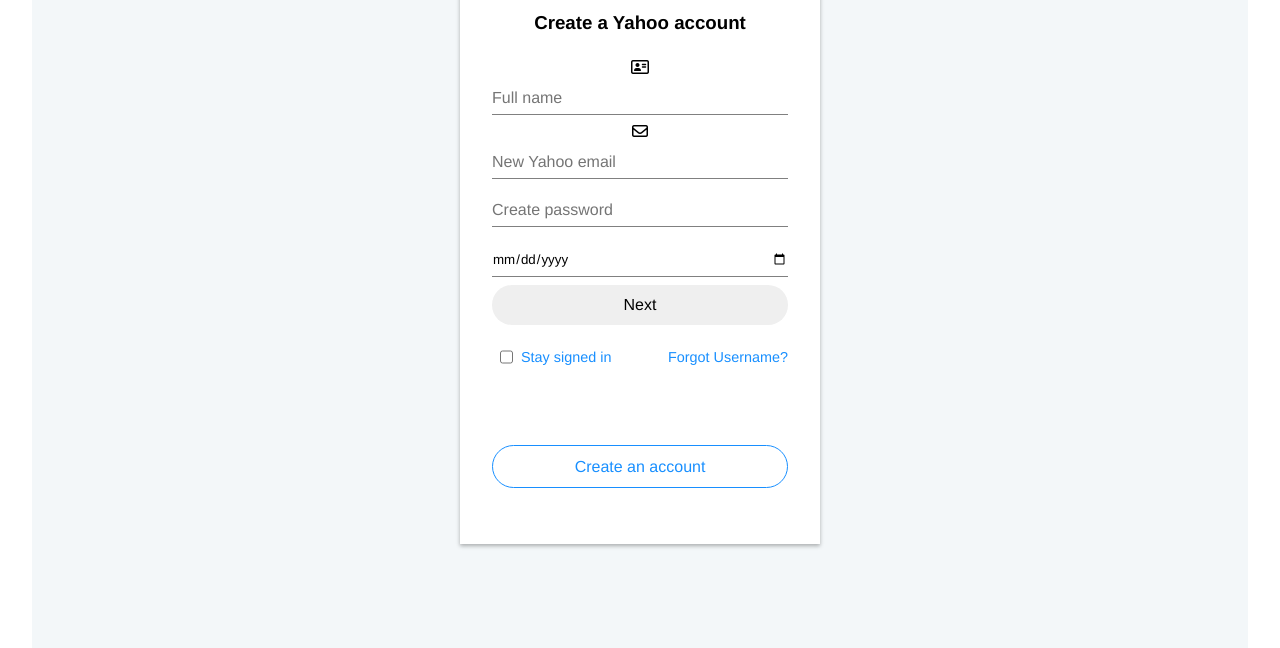
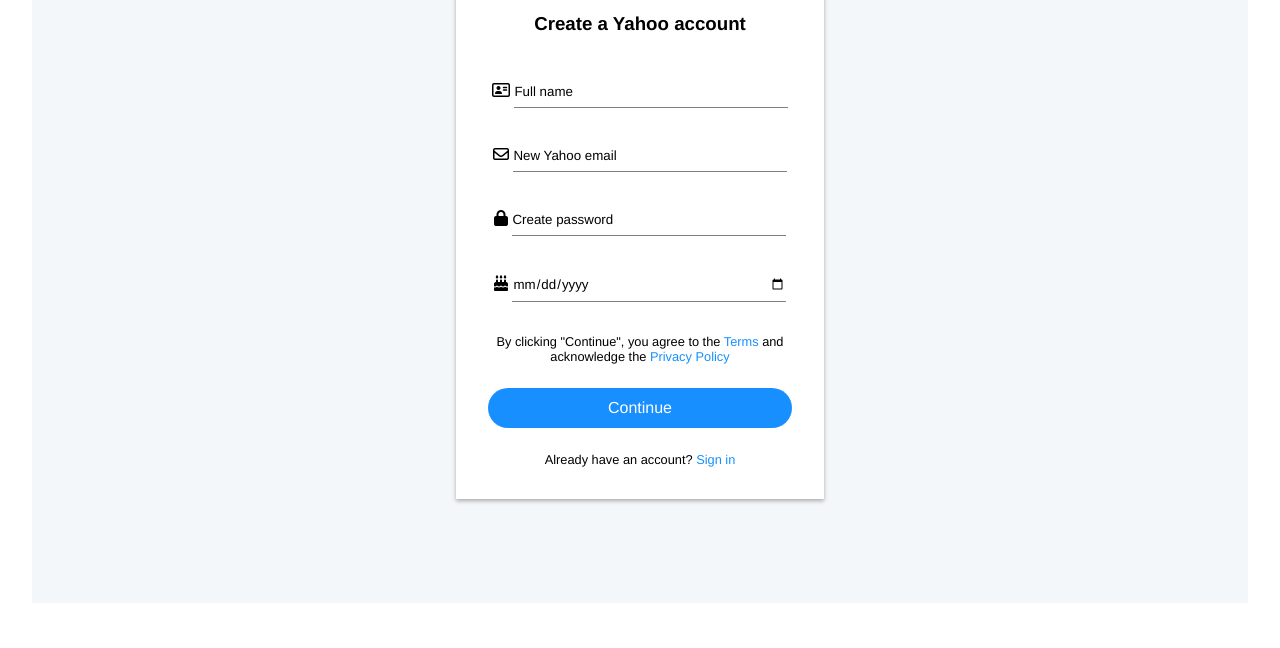
Before and after one commit to VarshaRajput12/Yahoo-clone, a plain HTML site: page pages/signup.htm in a window 1280 px wide. Shown: the part 187-835 px from the top of the page. After the commit the page ends 800 px from the top, so only its background shows below. Drawn offline with Linux system fonts and the light colour scheme.

Commit message:
yahoo clone

```diff
--- a/pages/signup.htm
+++ b/pages/signup.htm
@@ -1,51 +1,67 @@
 <!DOCTYPE html>
 <html lang="en">
   <head>
-    <meta charset="UTF-8">
-    <meta http-equiv="X-UA-Compatible" content="IE=edge">
-    <meta name="viewport" content="width=device-width, initial-scale=1.0">
+    <meta charset="UTF-8" />
+    <meta http-equiv="X-UA-Compatible" content="IE=edge" />
+    <meta name="viewport" content="width=device-width, initial-scale=1.0" />
     <title>sign up</title>
-    <link rel="stylesheet" href="https://cdnjs.cloudflare.com/ajax/libs/font-awesome/6.2.1/css/all.min.css" integrity="sha512-MV7K8+y+gLIBoVD59lQIYicR65iaqukzvf/nwasF0nqhPay5w/9lJmVM2hMDcnK1OnMGCdVK+iQrJ7lzPJQd1w==" crossorigin="anonymous" referrerpolicy="no-referrer" />
+    <link
+      rel="stylesheet"
+      href="https://cdnjs.cloudflare.com/ajax/libs/font-awesome/6.2.1/css/all.min.css"
+      integrity="sha512-MV7K8+y+gLIBoVD59lQIYicR65iaqukzvf/nwasF0nqhPay5w/9lJmVM2hMDcnK1OnMGCdVK+iQrJ7lzPJQd1w=="
+      crossorigin="anonymous"
+      referrerpolicy="no-referrer"
+    />
 
-    <link rel="stylesheet" href="/styles/signin_signup.css">
+    <link rel="stylesheet" href="/styles/signin_signup.css" />
   </head>
   <body>
     <header>
       <nav class="left_nav">
-            <img src="/images/logo.png" alt="Yahoo logo" width="50%">
+        <img src="/images/logo.png" alt="Yahoo logo" width="50%" />
       </nav>
       <nav class="right_nav"><p>Help</p></nav>
     </header>
     <main>
-        <div class="container">
+      <div class="container signup_container">
         <div class="main_head">
-                <img src="/images/logo.png" alt="Yahoo" width="38%">
+          <img src="/images/logo.png" alt="Yahoo" width="38%" />
         </div>
         <div class="content">
           <h3>Create a Yahoo account</h3>
         </div>
         <div class="signup_input">
+          <div class="fullname input">
             <i class="fa-regular fa-address-card"></i>
-                <input type="text" name="" id="" placeholder="Full name">
+            <input type="text" placeholder="Full name" />
+          </div>
+          <div class="email input">
             <i class="fa-regular fa-envelope"></i>
-                <input type="email" name="" id="" placeholder="New Yahoo email">
-                <input type="password" name="" id="" placeholder="Create password">
-                <input type="date" name="" id="" placeholder="Birth year">
-                <button type="button">Next</button>
+            <!-- <span>@yahoo.com</span> -->
+            <input type="email" placeholder="New Yahoo email" />
+          </div>
+          <div class="password input">
+            <i class="fa-solid fa-lock"></i>
+            <input type="password" placeholder="Create password" />
+          </div>
+          <div class="birth input">
+            <i class="fa-solid fa-cake-candles"></i>
+            <input type="date"/>
+          </div>
+        </div>
 
+        <p>
+          By clicking "Continue", you agree to the <a href="">Terms</a> and
+          acknowledge the <a href="">Privacy Policy</a>
+        </p>
 
-
-            </div>
-            <div class="forget">
-
-                <p class="checkbox"><input type="checkbox" class="check">Stay signed in</p>
-                <p class="forgetPassword">Forgot Username?</p>
-            </div>
-            <div class="create">
-                <button type="button">Create an account</button>
+        <div class="continue">
+          <button type="button">Continue</button>
+          <p>
+            Already have an account? <a href="/pages/signin.html">Sign in</a>
+          </p>
         </div>
       </div>
     </main>
-
   </body>
 </html>
--- a/styles/signin_signup.css
+++ b/styles/signin_signup.css
@@ -41,7 +41,7 @@
     background-color: #fff;
     text-align: center;
     padding: 2rem;
-    width: 22.5rem;
+    width: 23rem;
     box-shadow: 0 2px 4px 0 rgb(0 0 0 / 30%)
 }
 .container .content{
@@ -74,11 +74,11 @@
     border: none;
     cursor: pointer;
 }
-.container .input button{
+.container .signin_input button{
     background-color: #188fff;
     color: #fff;
 }
-.container .input button:hover{
+.container .signin_input button:hover{
     background-color: #0473db;
 }
 .container .forget{
@@ -117,17 +117,37 @@
 /* signup:-- css */
 
 .container .signup_input{
-    display: flex;
-    flex-direction: column;
+    margin: 1rem 0;
 }
 
 .container .signup_input input{
+    width: 90%;
     border: none;
     outline: none;
-    margin: 0.5rem 0;
+    margin: 1rem 0;
     padding: 0.5rem 0;
     border-bottom: 0.1px solid gray;
 }
+
+
 .container .signup_input input::placeholder{
-    font-size: 1rem;
+    color: #000;
 }
+.signup_container p{
+ font-size: 0.8rem;
+}
+a{
+    text-decoration: none;
+    color: #188fff;
+}
+
+.continue button{
+    background-color: #188fff;
+    width: 100%;
+    margin: 1.5rem 0;
+    color: #fff;
+}
+
+.continue button:hover{
+    background-color: #0473db;
+}
```
Also changed, not shown: pages/signin.html (+3 -2 lines). Lines whose indentation alone changed are shown as unchanged.
